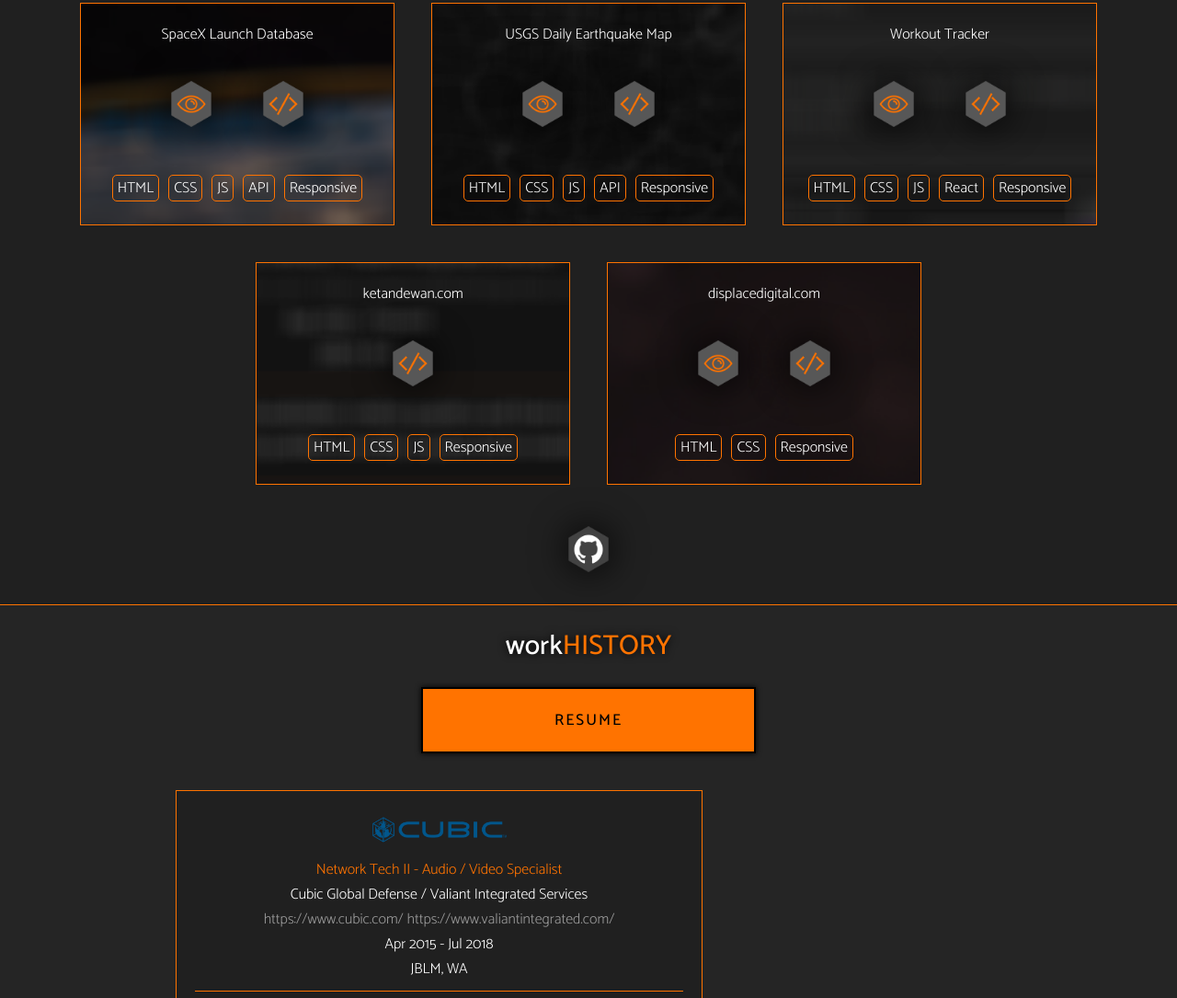
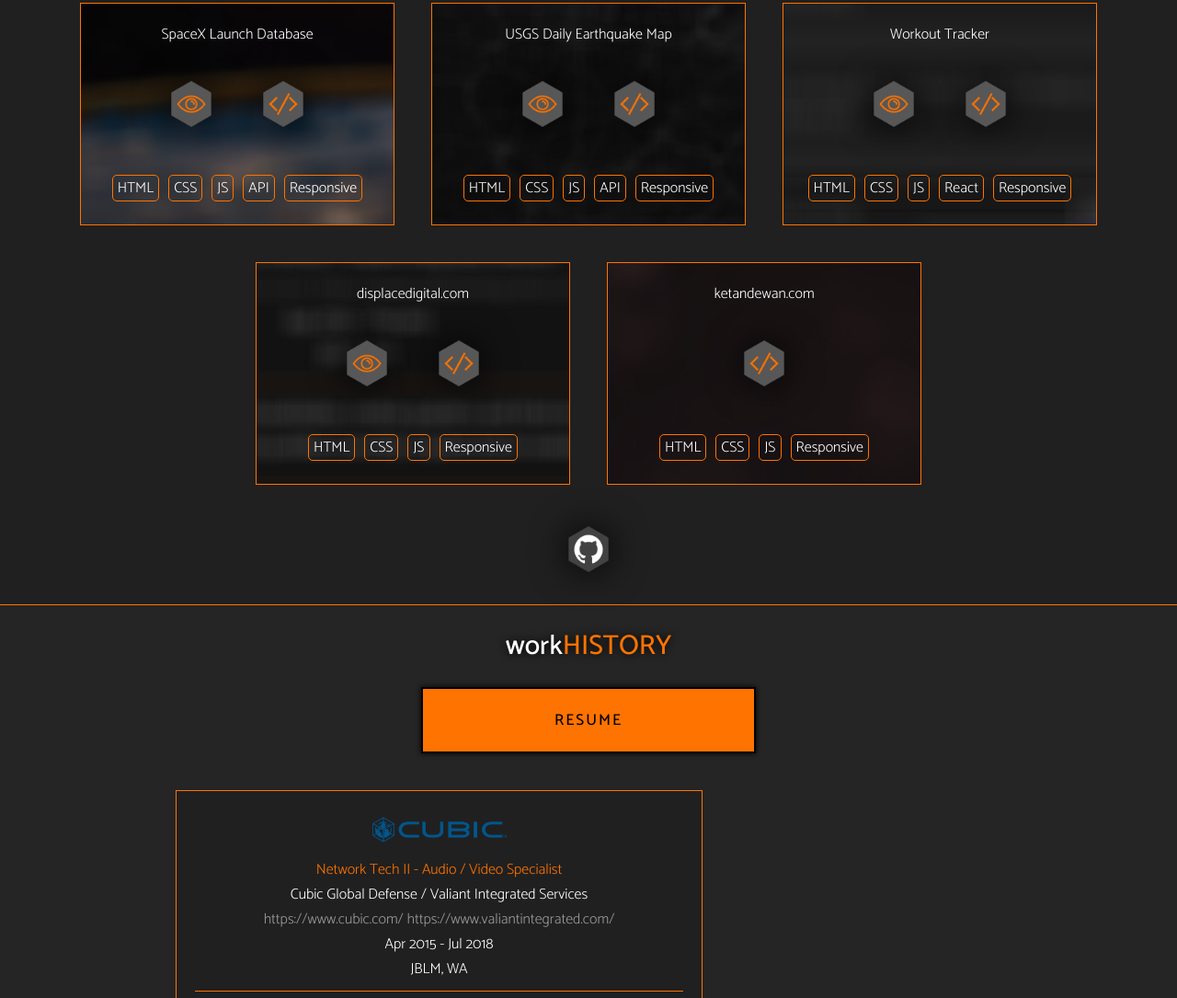
Before and after one commit to ktndwn/personalWebsite, a plain HTML site: page index.html in a window 1280 px wide. Shown: the part 1448-2533 px from the top of the page at 92% size. Drawn offline with Linux system fonts and the light colour scheme.

Commit message:
switched project 4 and 5

```diff
--- a/index.html
+++ b/index.html
@@ -146,9 +146,10 @@
             </div>
           </div>
           <div class="project" id="project-four">
-            ketandewan.com
+            displacedigital.com
             <div class="project-links">
-                <a href="https://github.com/ktndwn/websitePersonal" target="_blank"><img src="assets/zzz_code.png" alt="source"></a>
+              <a href="https://displacedigital.com/" target="_blank"><img src="assets/zzz_view.png" alt="view"></a>
+              <a href="https://github.com/ktndwn/displaceDigital" target="_blank"><img src="assets/zzz_code.png" alt="source"></a>
             </div>
             <div class="codes">
               <div>HTML</div>
@@ -158,14 +159,14 @@
             </div>
           </div>
           <div class="project" id="project-five">
-            displacedigital.com
+            ketandewan.com
             <div class="project-links">
-                <a href="https://displacedigital.com/" target="_blank"><img src="assets/zzz_view.png" alt="view"></a>
-                <a href="https://github.com/ktndwn/displaceDigital" target="_blank"><img src="assets/zzz_code.png" alt="source"></a>
+              <a href="https://github.com/ktndwn/websitePersonal" target="_blank"><img src="assets/zzz_code.png" alt="source"></a>
             </div>
             <div class="codes">
               <div>HTML</div>
               <div>CSS</div>
+              <div>JS</div>
               <div>Responsive</div>
             </div>
           </div>
```
